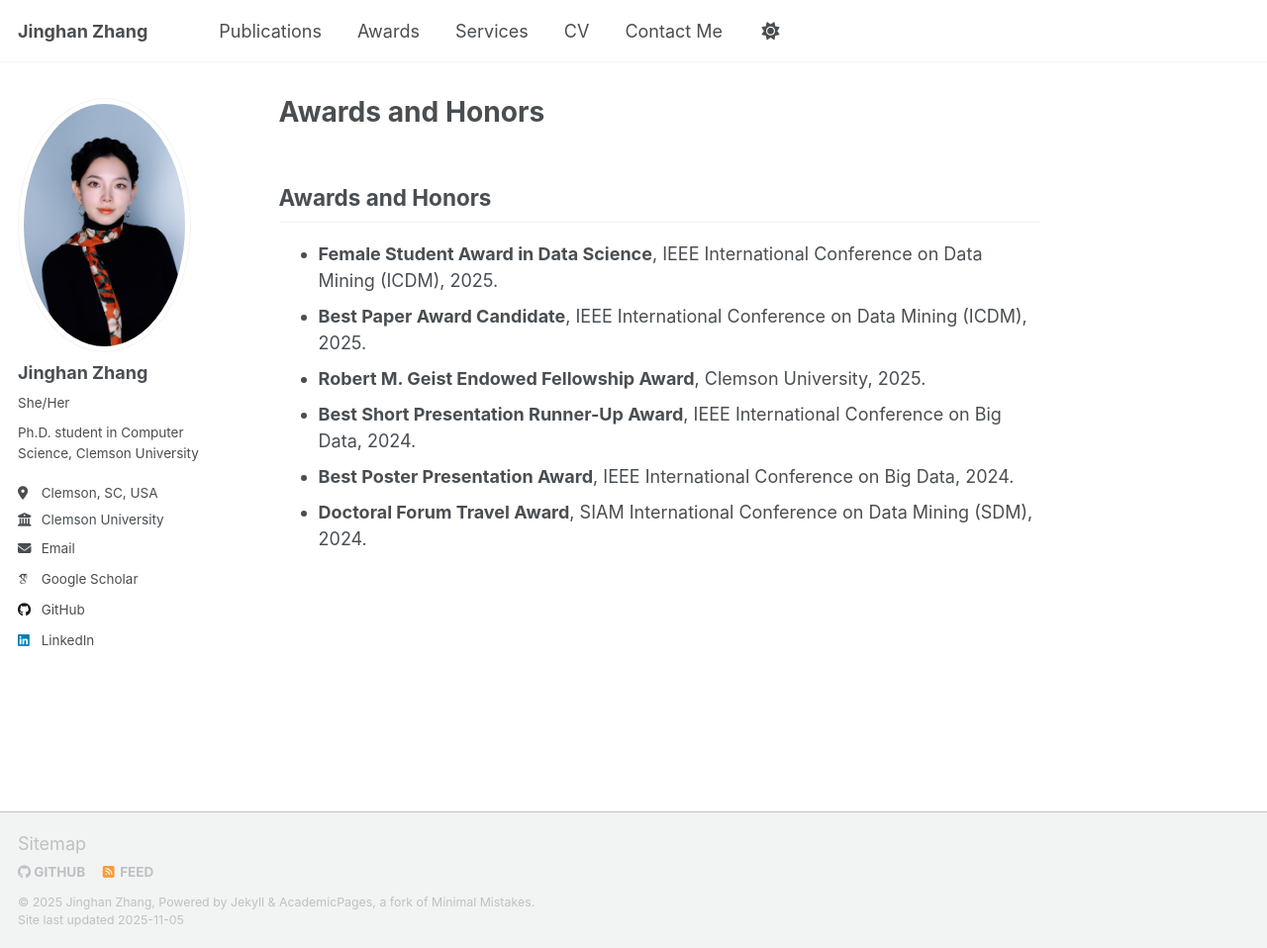
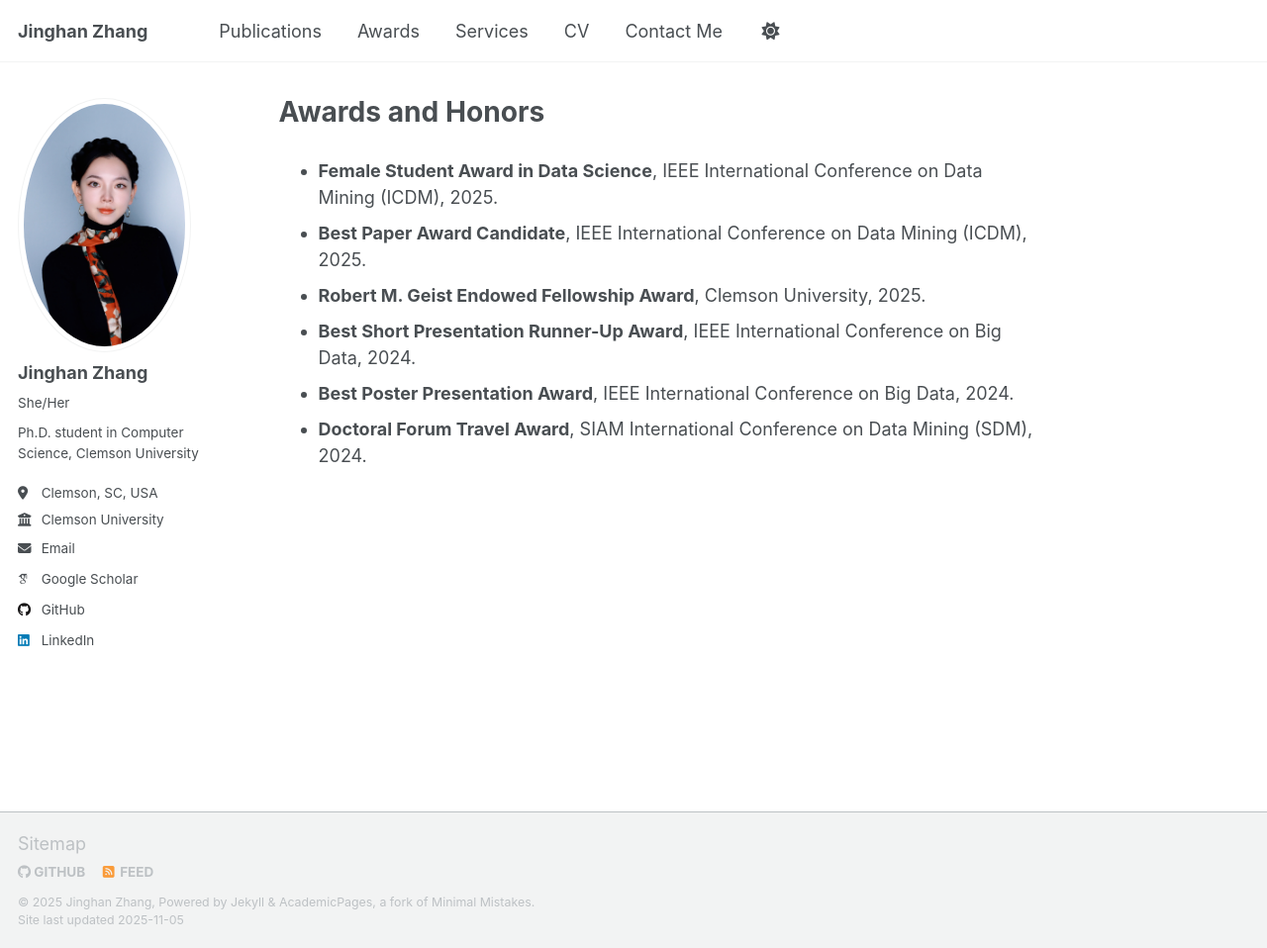
Before and after one commit to jinghanzhang1998/jinghanzhang1998.github.io, a Jekyll site: the page built from _pages/awards.md, in a window 1280 px wide and 958 px high. Shown: the whole window at 99% size. Built offline with Jekyll 4.4.1, drawn with Linux system fonts in a browser that asks for light colours; some web fonts are replaced; a script that is not in the unit is left out.

```diff
--- a/_pages/awards.md
+++ b/_pages/awards.md
@@ -6,7 +6,7 @@ author_profile: true
 toc: true
 ---
 
-## Awards and Honors
+
 
 - **Female Student Award in Data Science**, IEEE International Conference on Data Mining (ICDM), 2025.
 - **Best Paper Award Candidate**, IEEE International Conference on Data Mining (ICDM), 2025.
```
